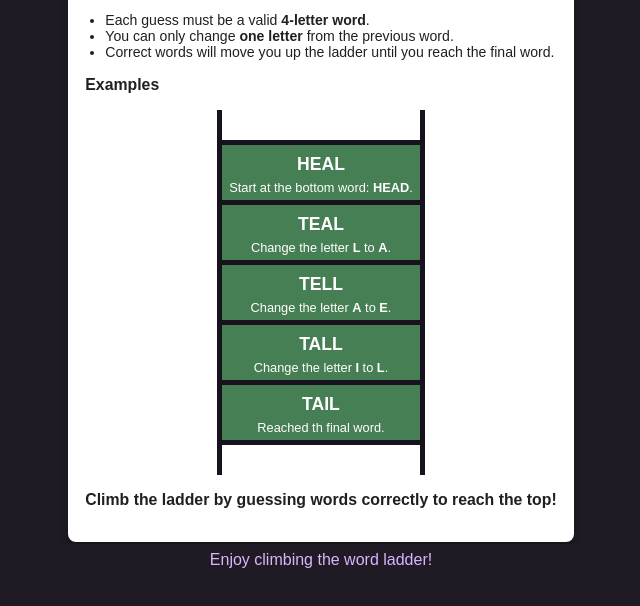
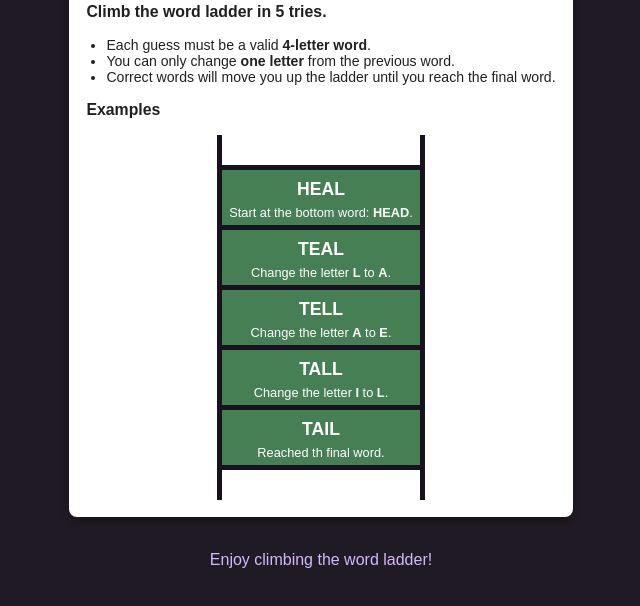
Before and after one commit to EchoesOfCode/word_ladder, a plain HTML site: page index.html in a window 1280 px wide. Shown: the part 176-782 px from the top of the page, without its empty margins (319-959 px from the left). Drawn offline with Linux system fonts and the light colour scheme.

Commit message:
Update index.html

```diff
--- a/index.html
+++ b/index.html
@@ -71,7 +71,7 @@
                     </div>
                 </div>
 
-                <h3>Climb the ladder by guessing words correctly to reach the top!</h3>
+                <!--<h3>Climb the ladder by guessing words correctly to reach the top!</h3>-->
             </div>
         </div>
 
```
